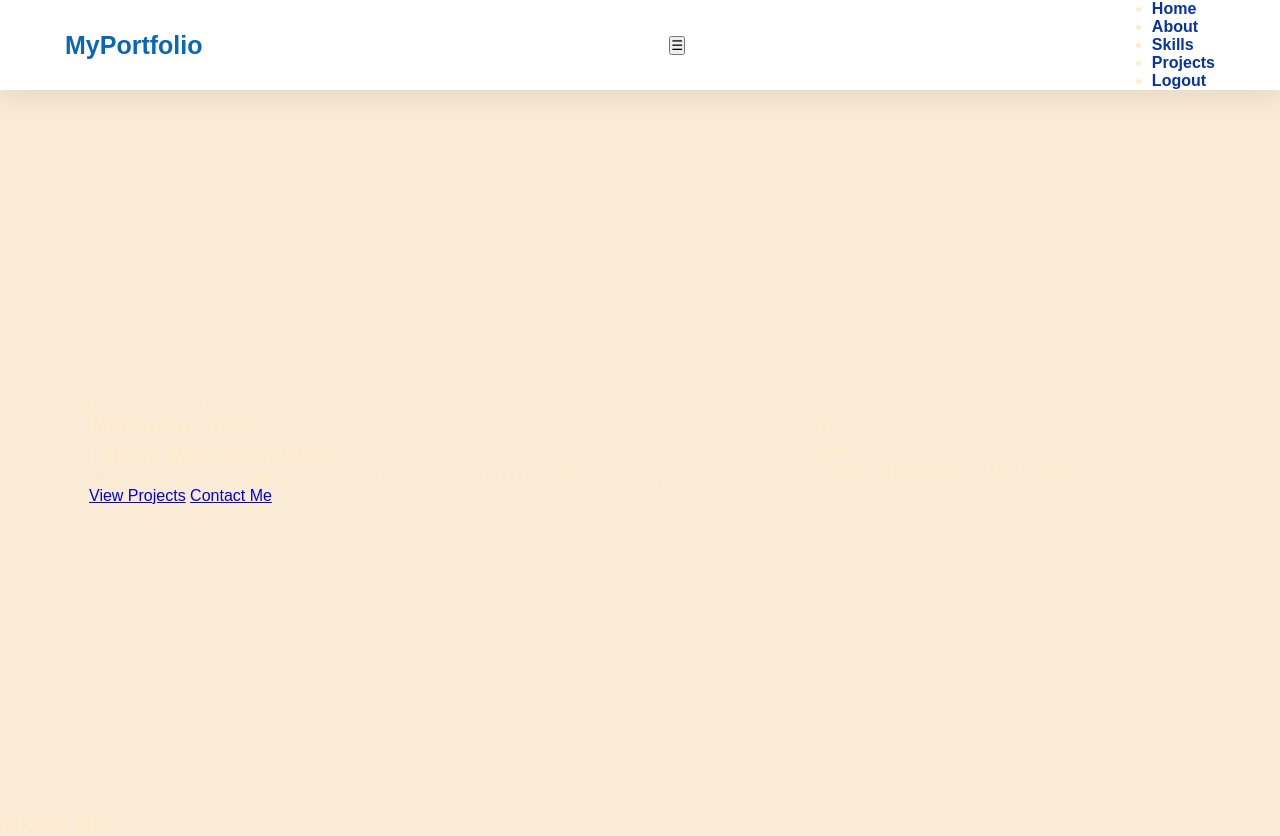
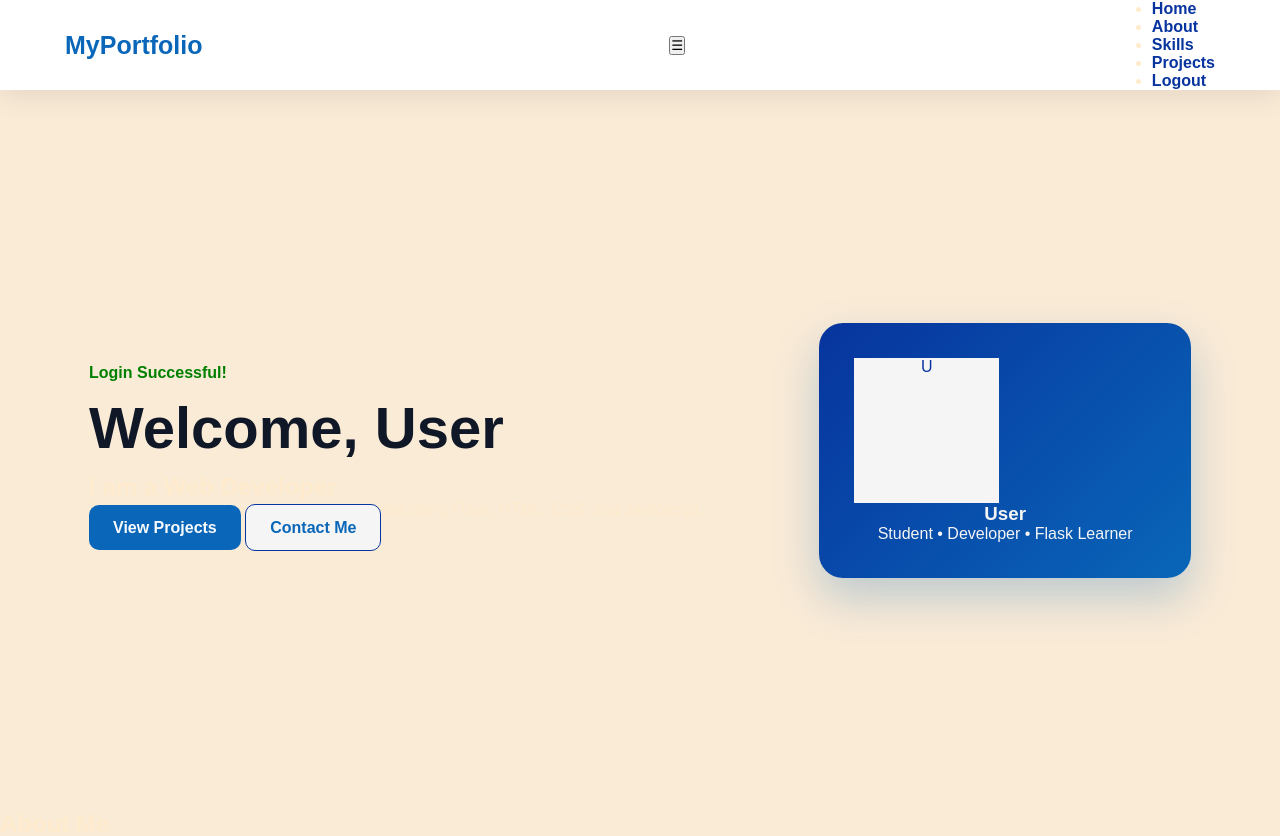
Before and after one commit to sajid-ahsan-seyam-26/flask-tutorial, a Flask app: page /portfolio in a window 1280 px wide. Shown: the top 836 px of the page. Run offline with Flask 3, Linux system fonts and the light colour scheme.

Commit message:
upload some css

```diff
--- a/static/portfolio.css
+++ b/static/portfolio.css
@@ -63,3 +63,46 @@ body {
   align-items: center;
   gap: 40px;
 }
+.welcome {
+  color: green;
+  font-weight: bold;
+  margin-bottom: 12px;
+}
+.hero-text h1 {
+  font-size: 58px;
+  color: #101828;
+  margin-bottom: 12px;
+}
+.button {
+  display: flex;
+  gap: 15px;
+}
+.btn {
+  padding: 14px 24px;
+  border-radius: 10px;
+  text-decoration: none;
+  font-weight: bold;
+}
+.primary {
+  background: #0966b8;
+  color: rgba(255, 255, 255, 0.972);
+}
+.secondary {
+  border: 1px solid #07349e;
+  color: #0966b8;
+  background: whitesmoke;
+}
+.profile-card {
+  background: linear-gradient(135deg, #07349e, #0966b8);
+  color: whitesmoke;
+  padding: 35px;
+  border-radius: 24px;
+  text-align: center;
+  box-shadow: 0 20px 45px rgba(9, 102, 184, 0.25);
+}
+.avatar {
+  width: 145px;
+  height: 145px;
+  background: whitesmoke;
+  color: #07349e;
+}
```
